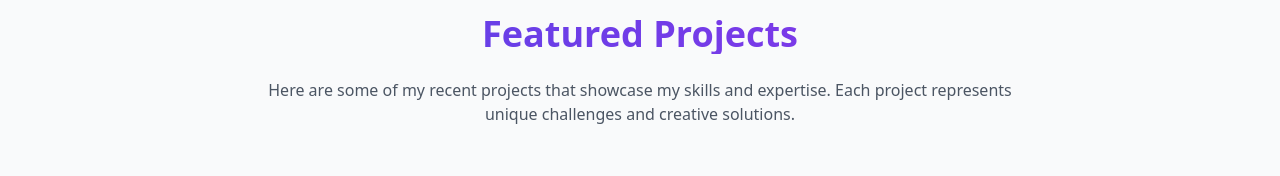
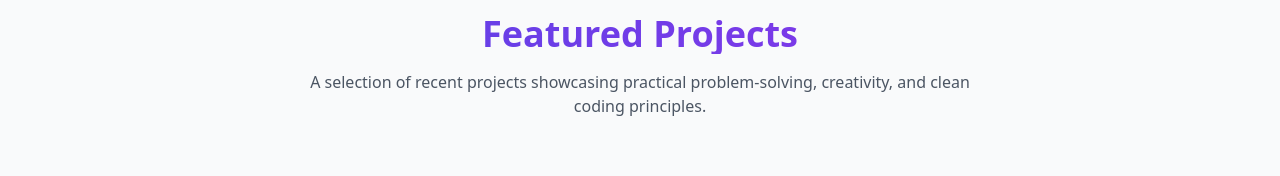
Before and after one commit to bhuvana816/Portfolio., a React (Vite) app: page / in a window 1280 px wide. Shown: the part 2130-2306 px from the top of the page. Built offline with nearby package versions, Linux system fonts and the light colour scheme; grey boxes are pictures that could not be loaded.

Commit message:
Update Projects.tsx

```diff
--- a/src/components/Projects.tsx
+++ b/src/components/Projects.tsx
@@ -4,7 +4,6 @@ import AnimatedSection from './AnimatedSection';
 import ProjectCard from './ProjectCard';
 import projects from '../data/projects';
 
-const Projects: React.FC = () => {
 const headingVariants = {
   hidden: { opacity: 0, y: 20 },
   visible: {
@@ -12,20 +11,22 @@ const Projects: React.FC = () => {
     y: 0,
     transition: {
       duration: 0.6,
-        ease: "easeOut"
-      }
-    }
+      ease: 'easeOut',
+    },
+  },
 };
 
+const Projects: React.FC = () => {
   return (
     <section
       id="projects"
-      className="py-20 px-4 sm:px-6 lg:px-8 bg-gray-50 dark:bg-gray-900"
+      className="py-20 px-4 sm:px-6 lg:px-8 bg-gray-50 dark:bg-[#0e0e0e]"
     >
       <div className="max-w-7xl mx-auto">
+        {/* Heading */}
         <AnimatedSection className="text-center mb-16" direction="up">
           <motion.h2
-            className="text-3xl md:text-4xl font-bold mb-6 bg-gradient-to-r from-indigo-600 to-purple-600 dark:from-indigo-400 dark:to-purple-400 text-transparent bg-clip-text"
+            className="text-3xl md:text-4xl font-bold mb-4 bg-gradient-to-r from-indigo-600 to-purple-600 dark:from-indigo-400 dark:to-purple-400 text-transparent bg-clip-text"
             variants={headingVariants}
             initial="hidden"
             whileInView="visible"
@@ -33,13 +34,14 @@ const Projects: React.FC = () => {
           >
             Featured Projects
           </motion.h2>
-          <p className="text-gray-600 dark:text-gray-300 max-w-3xl mx-auto">
-            Here are some of my recent projects that showcase my skills and expertise.
-            Each project represents unique challenges and creative solutions.
+          <p className="text-gray-600 dark:text-gray-400 max-w-2xl mx-auto text-sm sm:text-base">
+            A selection of recent projects showcasing practical problem-solving, creativity,
+            and clean coding principles.
           </p>
         </AnimatedSection>
 
-        <div className="grid grid-cols-1 md:grid-cols-2 lg:grid-cols-2 gap-8 lg:gap-10">
+        {/* Project Cards Grid */}
+        <div className="grid grid-cols-1 sm:grid-cols-2 lg:grid-cols-3 gap-8">
           {projects.map((project, index) => (
             <ProjectCard key={project.id} project={project} index={index} />
           ))}
```
Lines whose indentation alone changed are shown as unchanged.
